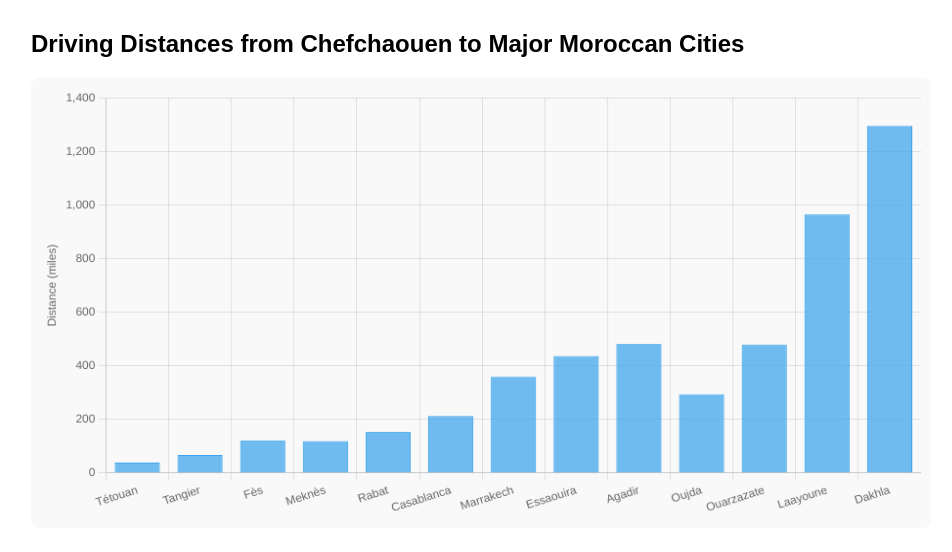
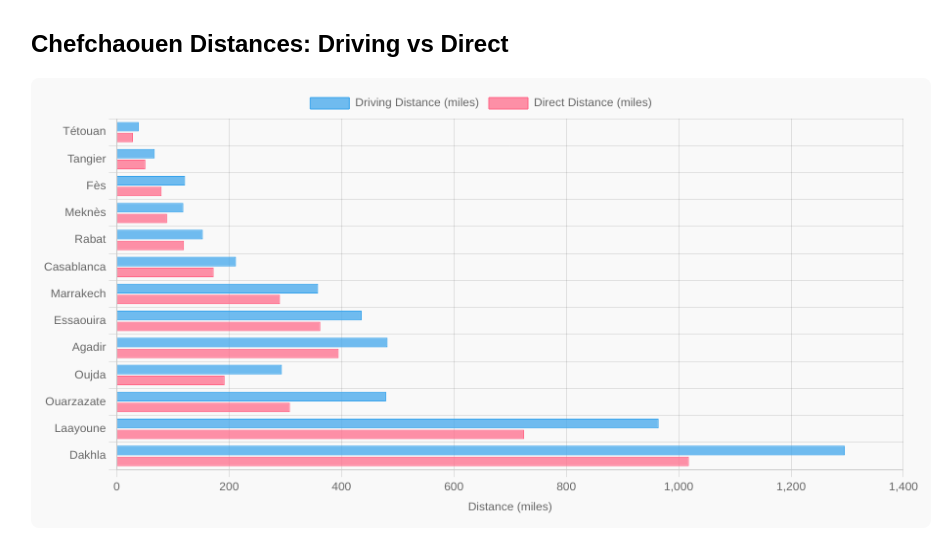
Before and after one commit to adlsa2025/Distances-from-Chefchaouen-to-Major-Moroccan-Cities, a plain HTML site: page index.html in a window 1280 px wide. Shown: the whole page, without its empty margins (159-1111 px from the left). Drawn offline with nearby package versions, Linux system fonts and the light colour scheme.

Commit message:
Update index.html

```diff
--- a/index.html
+++ b/index.html
@@ -3,7 +3,7 @@
 <head>
 <meta charset="UTF-8">
 <meta name="viewport" content="width=device-width, initial-scale=1.0">
-<title>Chefchaouen Distance Chart</title>
+<title>Chefchaouen Distance Comparison Chart (Horizontal)</title>
 <script src="https://cdn.jsdelivr.net/npm/chart.js"></script>
 <style>
   body {
@@ -21,7 +21,7 @@
 </head>
 <body>
 
-<h2>Driving Distances from Chefchaouen to Major Moroccan Cities</h2>
+<h2>Chefchaouen Distances: Driving vs Direct</h2>
 <canvas id="distanceChart"></canvas>
 
 <script>
@@ -34,7 +34,8 @@ const distanceChart = new Chart(ctx, {
             'Rabat', 'Casablanca', 'Marrakech', 'Essaouira',
             'Agadir', 'Oujda', 'Ouarzazate', 'Laayoune', 'Dakhla'
         ],
-        datasets: [{
+        datasets: [
+            {
                 label: 'Driving Distance (miles)',
                 data: [
                     39.24, 67.72, 121.88, 118.75,
@@ -44,22 +45,34 @@ const distanceChart = new Chart(ctx, {
                 backgroundColor: 'rgba(54, 162, 235, 0.7)',
                 borderColor: 'rgba(54, 162, 235, 1)',
                 borderWidth: 1
-        }]
+            },
+            {
+                label: 'Direct Distance (miles)',
+                data: [
+                    28.91, 51.19, 79.88, 89.58,
+                    119.74, 172.76, 290.75, 362.52,
+                    395.11, 192.15, 308.42, 724.86, 1018.34
+                ],
+                backgroundColor: 'rgba(255, 99, 132, 0.7)',
+                borderColor: 'rgba(255, 99, 132, 1)',
+                borderWidth: 1
+            }
+        ]
     },
     options: {
+        indexAxis: 'y', // Makes the chart horizontal
         responsive: true,
         plugins: {
-            legend: { display: false },
             tooltip: {
                 callbacks: {
                     label: function(context) {
-                        return context.parsed.y + ' miles';
+                        return context.dataset.label + ': ' + context.parsed.x + ' miles';
                     }
                 }
             }
         },
         scales: {
-            y: {
+            x: {
                 beginAtZero: true,
                 title: {
                     display: true,
```
Lines whose indentation alone changed are shown as unchanged.
